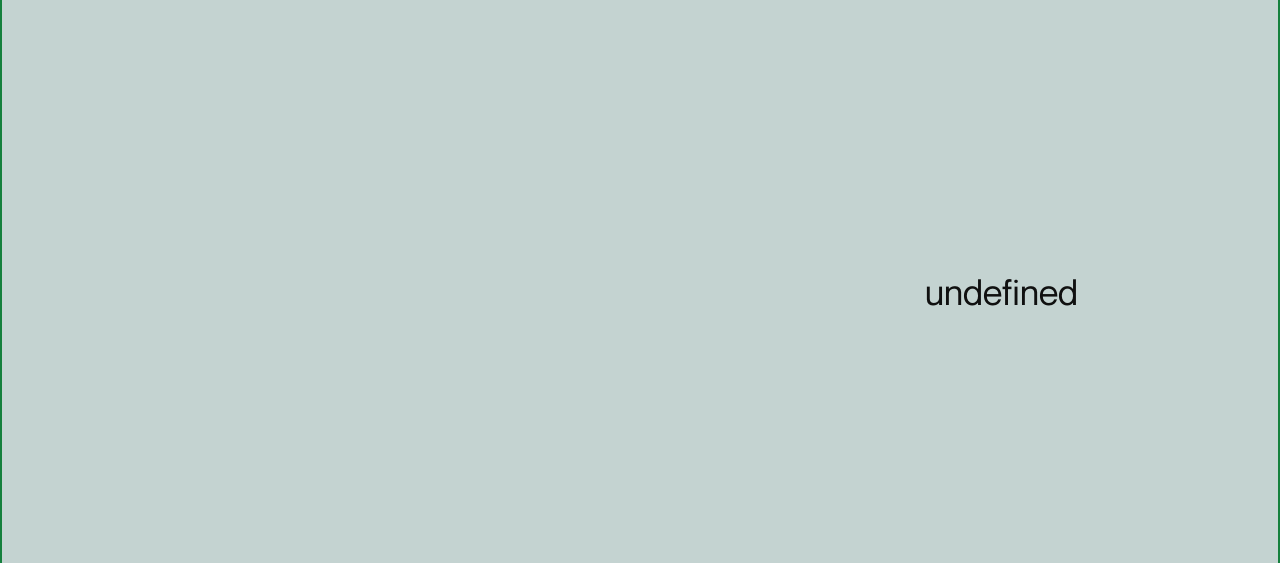
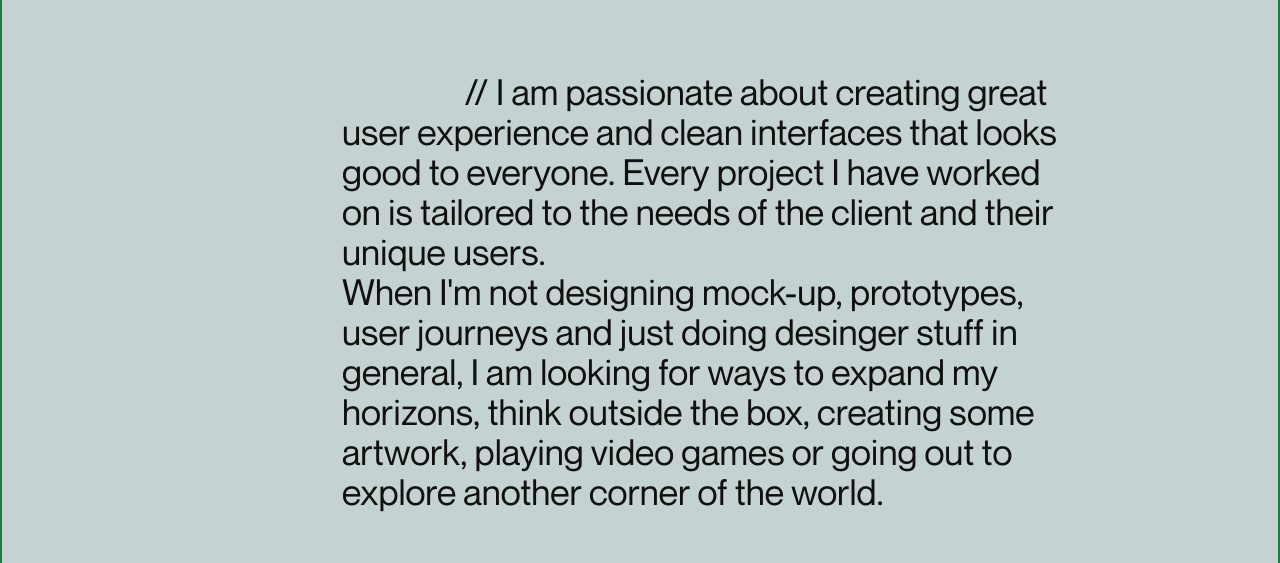
Before and after one commit to abelhii/kokohii, a Next.js app: page / in a window 1280 px wide. Shown: the part 908-1471 px from the top of the page. Built offline with nearby package versions, Linux system fonts and the light colour scheme; no server answers.

Commit message:
updates to - fixed tools, - about - project card -selected projects

```diff
--- a/components/FixedTools.tsx
+++ b/components/FixedTools.tsx
@@ -7,7 +7,19 @@ import ScrollDown from "./ScrollDown";
 import ThemeChanger from "./ThemeChanger";
 import Menu from "./menu/Menu";
 
-export default function FixedTools() {
+type FixedToolsType = {
+  title?: boolean;
+  hamburger?: boolean;
+  scrollDown?: boolean;
+};
+
+type FixedToolsProp = {
+  show?: FixedToolsType;
+};
+
+export default function FixedTools({
+  show = { scrollDown: true, title: true, hamburger: true },
+}: FixedToolsProp) {
   const [showMenu, setShowMenu] = useState(false);
 
   return (
@@ -21,18 +33,28 @@ export default function FixedTools() {
         className="!fixed dark:mix-blend-multiply -z-10 opacity-50 dark:opacity-100 animate-pulse"
         alt="background image"
       />
+
       <div className="z-30 p-10 pr-14 fixed flex justify-between content-center w-full whitespace-pre-wrap text-2xl">
+        {show.title && (
           <p style={{ visibility: showMenu ? "hidden" : "visible" }}>Wardah</p>
+        )}
+
+        {show.hamburger && (
           <HamburgerMenu
             onChange={(c) => {
               console.log(c);
               setShowMenu(c);
             }}
           />
+        )}
       </div>
+
+      {show.scrollDown && (
         <a href="#about" className="z-10 fixed bottom-0 p-10 self-start">
           <ScrollDown onClick={() => console.log("click")} />
         </a>
+      )}
+
       <div className="z-30 fixed bottom-0 right-4 p-10">
         <ThemeChanger />
       </div>
--- a/components/ProjectCard.tsx
+++ b/components/ProjectCard.tsx
@@ -31,10 +31,6 @@ export default function ProjectCard({
       <div className="flex justify-between items-center px-10 py-9 max-h-40 bg-koko-dark text-white dark:bg-white dark:text-koko-dark">
         <div className="grid gap-1">
           <h2 className="text-2xl">{title}</h2>
-          <ul>
-            {contributions?.length &&
-              contributions.map((c, index) => <li key={index}>{c}</li>)}
-          </ul>
         </div>
         <NavButton href={`/projects/${title}`}>
           View <Image src={navArrow} alt="view project arrow" />
--- a/components/home/About.tsx
+++ b/components/home/About.tsx
@@ -1,23 +1,25 @@
-import { useQuery } from "@tanstack/react-query";
-import axios from "axios";
-import React from "react";
-
-type AboutType = {
-  about: string;
-};
-
-const getAbout = async (): Promise<{ data: { attributes: AboutType } }> => {
-  const { data } = await axios.get(process.env.NEXT_PUBLIC_BACKEND + "/api/about");
-  return data;
-};
 
 export default function About() {
-  const { data } = useQuery(["getAbout"], getAbout);
-  let description = data?.data.attributes;
-
   return (
-    <section id="about" className="flex items-center justify-end h-full min-h-screen max-w-full border-solid border-2 border-green-700">
-      <p className="max-w-4xl whitespace-pre-wrap text-4xl pr-40">{'\t\t\t\t' + description?.about || ''}</p>
+    <section
+      id="about"
+      className="flex items-center justify-end h-full min-h-screen max-w-full border-solid border-2 border-green-700"
+    >
+      <p className="max-w-4xl whitespace-pre-wrap text-4xl pr-40">
+        <span>
+          {"\t\t\t\t"} // I am passionate about creating great user experience
+          and clean interfaces that looks good to everyone. Every project I have
+          worked on is tailored to the needs of the client and their unique
+          users.
+        </span>
+        <br />
+        <span>
+          When I'm not designing mock-up, prototypes, user journeys and just
+          doing desinger stuff in general, I am looking for ways to expand my
+          horizons, think outside the box, creating some artwork, playing video
+          games or going out to explore another corner of the world.
+        </span>
+      </p>
     </section>
   );
 }
--- a/components/home/SelectedProjects.tsx
+++ b/components/home/SelectedProjects.tsx
@@ -14,7 +14,6 @@ const getSelectedProjects = async (): Promise<ProjectType[]> => {
     "coverImg": coverImage.asset->url,
   }`);
 
-  console.log(projects);
   return projects;
 };
 
--- a/pages/projects/[title].tsx
+++ b/pages/projects/[title].tsx
@@ -7,9 +7,10 @@ import ProjectContent from "@components/ProjectContent";
 import navArrow from "@images/nav-arrow.svg";
 import client from "@shared/sanity-client";
 import { Project as ProjectType } from "@shared/types";
+import FixedTools from "@components/FixedTools";
 
 const getProject = async (title: string): Promise<ProjectType> => {
-  const projects = await client.fetch<ProjectType>(`
+  const projects = await client.fetch<ProjectType[]>(`
   *[_type == 'project' && title match '${title}']{
     _id,
     title,
@@ -26,24 +27,22 @@ const getProject = async (title: string): Promise<ProjectType> => {
     "coverImg": coverImage.asset->url,
   }`);
 
-  return projects;
+  return projects[0];
 };
 
 export default function Project() {
   const router = useRouter();
   const { title } = router.query;
-  const { data: project, isFetching } = useQuery(["getProject", title], () => {
-    if (title && typeof title === "string") return getProject(title);
+  const { data: project, isFetching } = useQuery(
+    ["getProject", title],
+    async () => {
+      if (title && typeof title === "string") return await getProject(title);
       return null;
-  });
+    }
+  );
 
-  console.log(project);
-
-  if (isFetching) return null;
-
-  if (!project) {
-    return <div>Project not found</div>;
-  }
+  if (isFetching) return <div>Fetching</div>;
+  if (!project) return <div>Project not found</div>;
 
   const {
     title: projectTitle,
@@ -56,7 +55,9 @@ export default function Project() {
   } = project;
 
   return (
-    <article className="grid overflow-y-auto h-screen bg-project-light dark:bg-project-dark text-project-dark dark:text-white">
+    <article className="grid h-screen bg-project-light dark:bg-project-dark text-project-dark dark:text-white">
+      <FixedTools show={{scrollDown: false, title: false, hamburger: false}} />
+
       <section className="h-full w-full">
         <picture>
           <img
@@ -64,7 +65,7 @@ export default function Project() {
             alt={`Cover image for ${projectTitle}`}
             style={{
               width: "100vw",
-              height: "40vh",
+              height: "50vh",
               objectFit: "cover",
               objectPosition: "center",
             }}
@@ -72,25 +73,28 @@ export default function Project() {
         </picture>
       </section>
 
-      <section className="relative grid lg:m-52 md:m-25 m-10">
-        <div className="fixed top-0 left-0 p-10">
+      <section className="relative grid">
+        <div className="absolute top-0 left-0 p-10">
           <NavButton href="/">
             <Image src={navArrow} alt="nav arrow" />
             Back
           </NavButton>
         </div>
 
+        <div className=" lg:m-52 md:m-25 m-10">
           <div className="flex justify-between md:gap-40 gap-20 lg:flex-row flex-col">
             <div className="flex flex-col gap-5 justify-start">
               <h1 className="text-4xl">{projectTitle}</h1>
-            <p className="text-l max-w-lg whitespace-pre-wrap">{description}</p>
+              <p className="text-l max-w-lg whitespace-pre-wrap">
+                {JSON.stringify(description)}
+              </p>
             </div>
             <div className="flex flex-col gap-10 w-full max-w-xs">
               <section className="grid gap-3">
                 <h3 className="text-xl">Roles/Contributions:</h3>
                 <hr className="border-gray-500" />
                 <ul className="flex flex-col gap-2">
-                {contributions?.map((contribution, index) => {
+                  {contributions.map((contribution, index) => {
                     return (
                       <li key={contribution}>
                         <p className="mb-3">{contribution}</p>
@@ -125,6 +129,7 @@ export default function Project() {
             </section> */}
             </div>
           </div>
+        </div>
       </section>
 
       <section className="flex flex-col gap-32 my-32 items-center w-full">
```
Lines whose indentation alone changed are shown as unchanged.
